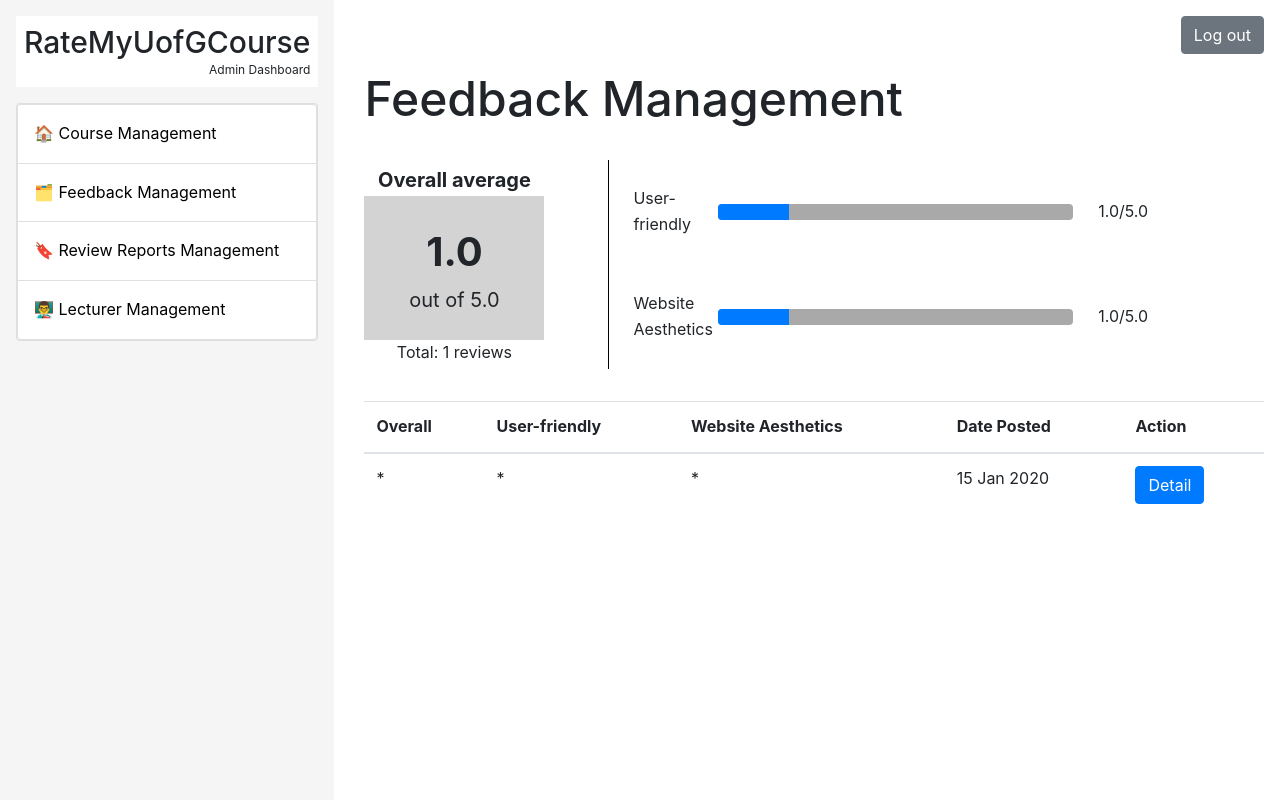
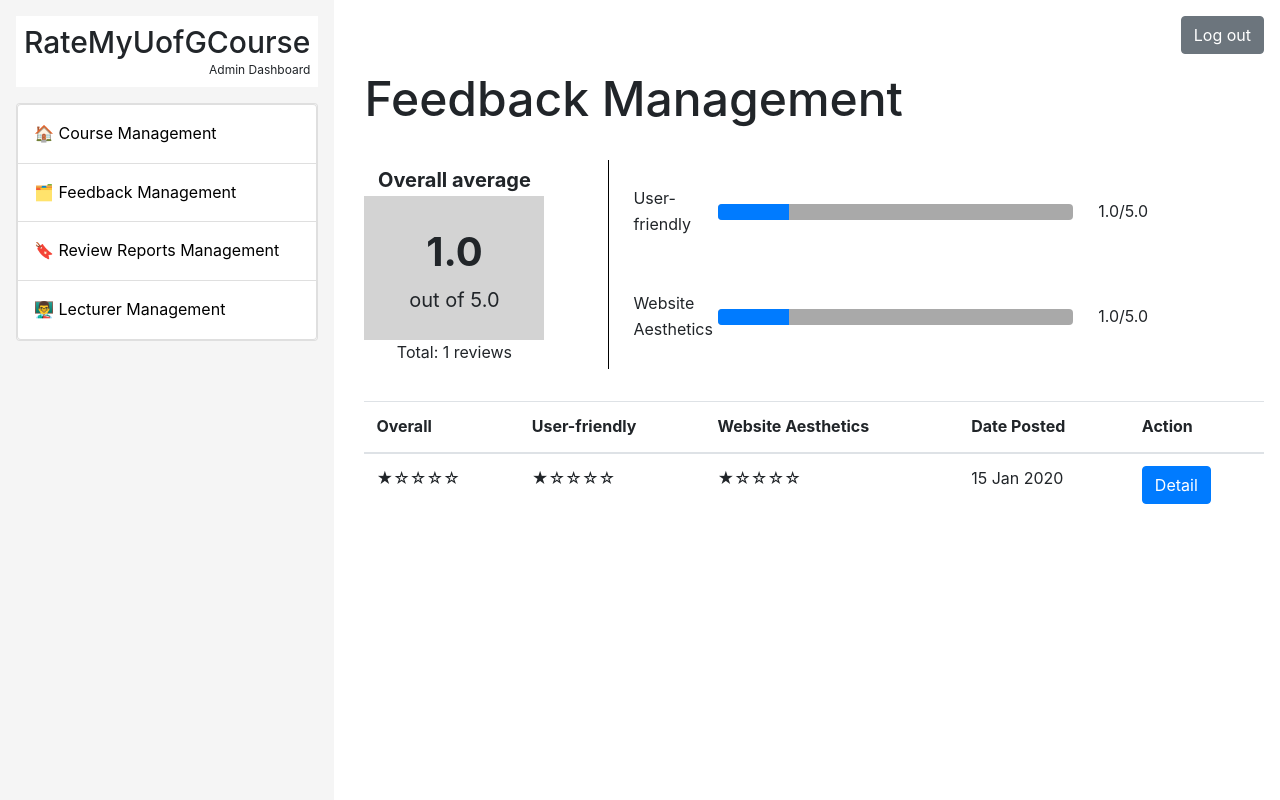
Before and after one commit to luciantkd/rate_my_uog_course, a Django app: page /administrator/website_feedback_management/ in a window 1280 px wide. Run offline with Django 3.2, Linux system fonts and the light colour scheme; tables that the repository leaves empty hold one stand-in row (values such as "Sample post"); some libraries are stand-ins or nearby versions.

Commit message:
Changed to displaying stars in Feedback Management

```diff
--- a/templates/administrator/feedback_management.html
+++ b/templates/administrator/feedback_management.html
@@ -30,7 +30,8 @@
         <td class="rating-category-name">User-friendly</td>
         <td class="progress-container w-75">
           <div class="progress">
-            <div class="progress-bar friendly-progress-bar" role="progressbar" aria-valuenow="{{ friendly_avg }}" aria-valuemin="0" aria-valuemax="5" data-value="{{ friendly_avg }}">
+            <div class="progress-bar friendly-progress-bar" role="progressbar" aria-valuenow="{{ friendly_avg }}"
+              aria-valuemin="0" aria-valuemax="5" data-value="{{ friendly_avg }}">
             </div>
           </div>
         </td>
@@ -40,7 +41,8 @@
         <td class="rating-category-name">Website Aesthetics</td>
         <td class="progress-container w-75">
           <div class="progress">
-            <div class="progress-bar aesthetic-progress-bar" role="progressbar" aria-valuenow="{{ aesthetic_avg }}" aria-valuemin="0" aria-valuemax="5" data-value="{{ aesthetic_avg }}">
+            <div class="progress-bar aesthetic-progress-bar" role="progressbar" aria-valuenow="{{ aesthetic_avg }}"
+              aria-valuemin="0" aria-valuemax="5" data-value="{{ aesthetic_avg }}">
             </div>
           </div>
         </td>
@@ -65,14 +67,15 @@
       <tbody>
         {% for feedback in website_feedbacks %}
         <tr onclick="window.location='#';">
-          <td>{{ feedback.overall|times:"*" }}</td> <!-- Custom template filter to convert numeric rating to stars -->
-          <td>{{ feedback.friendly|times:"*" }}</td>
-          <td>{{ feedback.aesthetic|times:"*" }}</td>
+          <td><span class="star-rating" data-rating="{{ feedback.overall }}"></span></td>
+          <td><span class="star-rating" data-rating="{{ feedback.friendly }}"></span></td>
+          <td><span class="star-rating" data-rating="{{ feedback.aesthetic }}"></span></td>
           <td>{{ feedback.feedbackTime|date:"d M Y" }}</td>
           <td>
-{#            <button class="btn btn-primary">Detail</button>#}
-{#            get method to redirect to detail page#}
-            <a href="{% url 'administrator:website_feedback_detail'%}?feedback_id={{ feedback.feedbackId }}" class="btn btn-primary">Detail</a>
+            {# <button class="btn btn-primary">Detail</button>#}
+            {# get method to redirect to detail page#}
+            <a href="{% url 'administrator:website_feedback_detail'%}?feedback_id={{ feedback.feedbackId }}"
+              class="btn btn-primary">Detail</a>
           </td>
         </tr>
         {% endfor %}
@@ -80,4 +83,6 @@
     </table>
   </div>
 </div> <!-- end of the main div content-->
+
+<script src="{% static 'js/starRating.js' %}"></script>
 {% endblock %}
```
